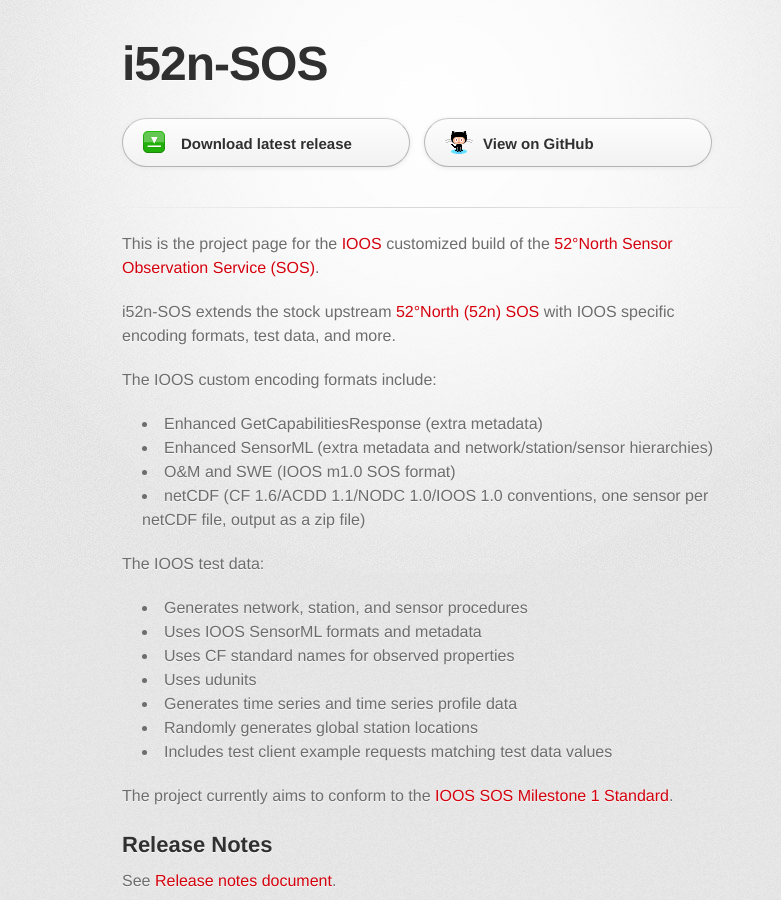
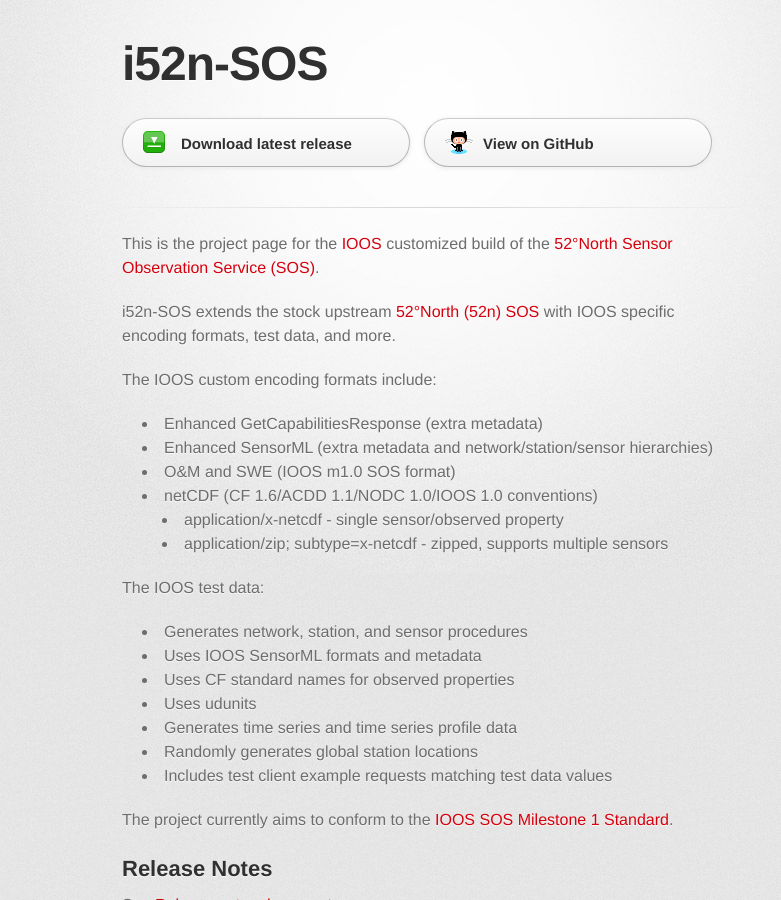
Before and after one commit to ioos/i52n-sos, a Jekyll site: the page built from index.md, in a window 1280 px wide and 900 px high. Shown: the whole window, without its empty margins (208-989 px from the left). Built offline with Jekyll 4.4.1, drawn with Linux system fonts in a browser that asks for light colours; some web fonts are replaced.

Commit message:
Add application/x-netcdf output mention

```diff
--- a/index.md
+++ b/index.md
@@ -12,7 +12,9 @@ The IOOS custom encoding formats include:
 * Enhanced GetCapabilitiesResponse (extra metadata)
 * Enhanced SensorML (extra metadata and network/station/sensor hierarchies)
 * O&M and SWE (IOOS m1.0 SOS format)
-* netCDF (CF 1.6/ACDD 1.1/NODC 1.0/IOOS 1.0 conventions, one sensor per netCDF file, output as a zip file)
+* netCDF (CF 1.6/ACDD 1.1/NODC 1.0/IOOS 1.0 conventions)
+    * application/x-netcdf - single sensor/observed property
+    * application/zip; subtype=x-netcdf - zipped, supports multiple sensors
 
 The IOOS test data:
 
```
